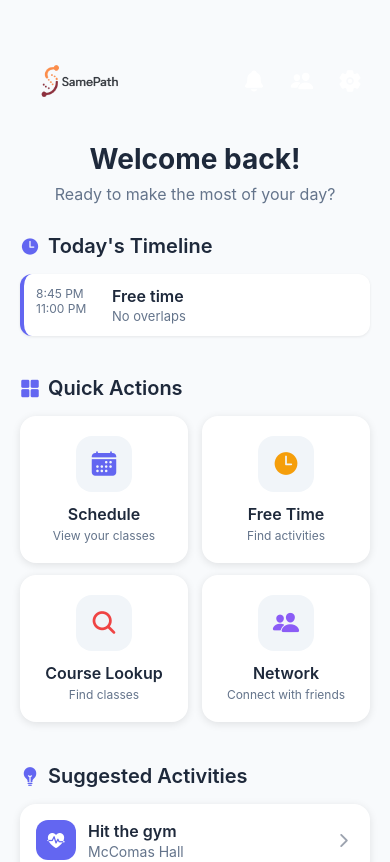
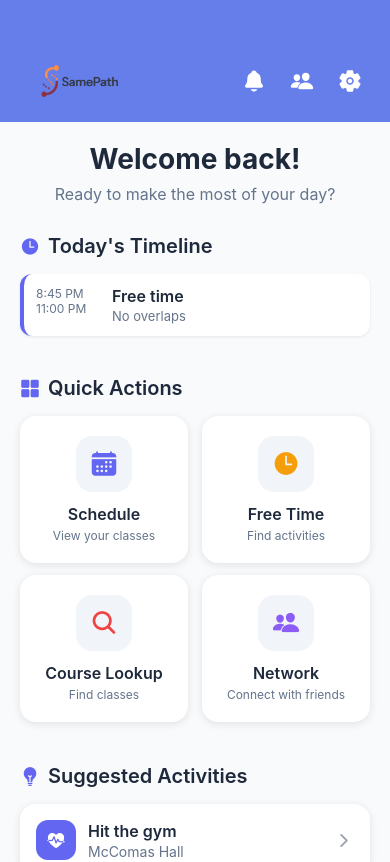
Before and after one commit to ahirsch17/SamePath, a React Native app in the folder samepath-app/: screen /SamePath in a window 390 px wide. Shown: the top 862 px of the page. Built offline with nearby package versions, Linux system fonts and the light colour scheme.

Commit message:
Fix header icon visibility: solid purple background, white icons for contrast

```diff
--- a/samepath-app/screens/SamePathScreen.tsx
+++ b/samepath-app/screens/SamePathScreen.tsx
@@ -248,7 +248,7 @@ export default function SamePathScreen() {
               onPress={() => navigation.navigate('Notifications' as never)}
             >
               <View style={styles.notificationContainer}>
-                <Ionicons name="notifications" size={24} color="#fff" />
+                <Ionicons name="notifications" size={24} color="#ffffff" />
                 {pendingRequests > 0 && (
                   <View style={styles.notificationBadge}>
                     <Text style={styles.notificationBadgeText}>
@@ -262,13 +262,13 @@ export default function SamePathScreen() {
               style={styles.headerButton}
               onPress={() => navigation.navigate('Network' as never)}
             >
-              <Ionicons name="people" size={24} color="#fff" />
+              <Ionicons name="people" size={24} color="#ffffff" />
             </TouchableOpacity>
             <TouchableOpacity
               style={styles.headerButton}
               onPress={() => navigation.navigate('Preferences' as never)}
             >
-              <Ionicons name="settings" size={24} color="#fff" />
+              <Ionicons name="settings" size={24} color="#ffffff" />
             </TouchableOpacity>
           </View>
         </View>
@@ -429,7 +429,7 @@ const styles = StyleSheet.create({
     backgroundColor: '#f8fafc',
   },
   header: {
-    backgroundColor: 'linear-gradient(135deg, #667eea 0%, #764ba2 100%)',
+    backgroundColor: '#667eea',
     paddingTop: Platform.OS === 'android' ? StatusBar.currentHeight : 60,
     paddingBottom: 20,
     paddingHorizontal: 20,
```
